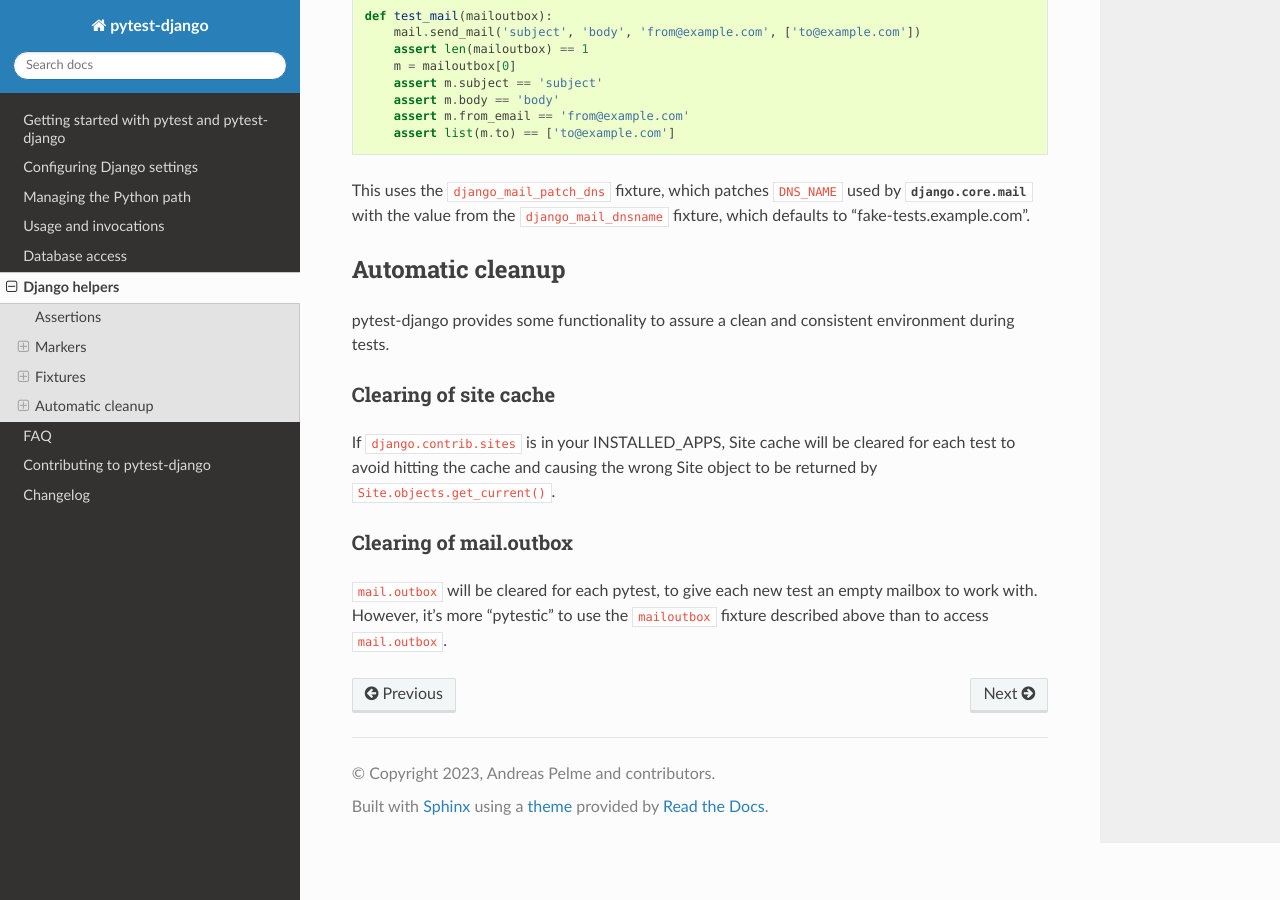
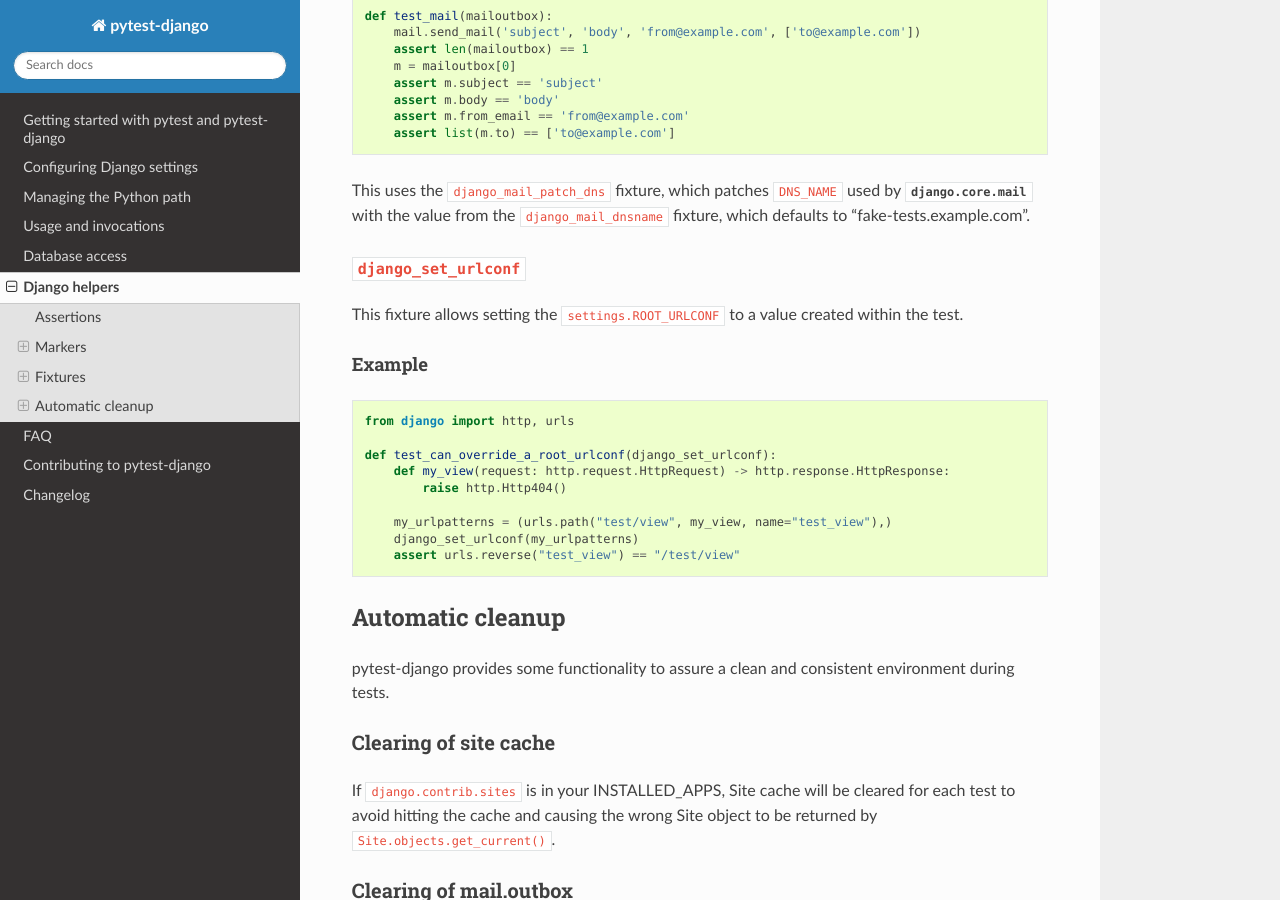
Before and after one commit to pytest-dev/pytest-django, a Sphinx documentation site: the page built from docs/helpers.rst, in a window 1280 px wide and 900 px high, scrolled down 11008 px. Built offline with Sphinx 7.4.7 and the Read the Docs theme 2.0.0, drawn with Linux system fonts in a browser that asks for light colours; cross-references to code outside the pages are shown as plain code.

Commit message:
Add a django_set_urlconf fixture

```diff
--- a/docs/helpers.rst
+++ b/docs/helpers.rst
@@ -529,6 +529,26 @@ the ``django_mail_dnsname`` fixture, which defaults to
 "fake-tests.example.com".
 
 
+``django_set_urlconf``
+~~~~~~~~~~~~~~~~~~~~~~
+
+This fixture allows setting the ``settings.ROOT_URLCONF`` to a value created within the test.
+
+Example
+"""""""
+
+::
+
+    from django import http, urls
+
+    def test_can_override_a_root_urlconf(django_set_urlconf):
+        def my_view(request: http.request.HttpRequest) -> http.response.HttpResponse:
+            raise http.Http404()
+
+        my_urlpatterns = (urls.path("test/view", my_view, name="test_view"),)
+        django_set_urlconf(my_urlpatterns)
+        assert urls.reverse("test_view") == "/test/view"
+
 Automatic cleanup
 -----------------
 
```
Also changed, not shown: 2 other files.
